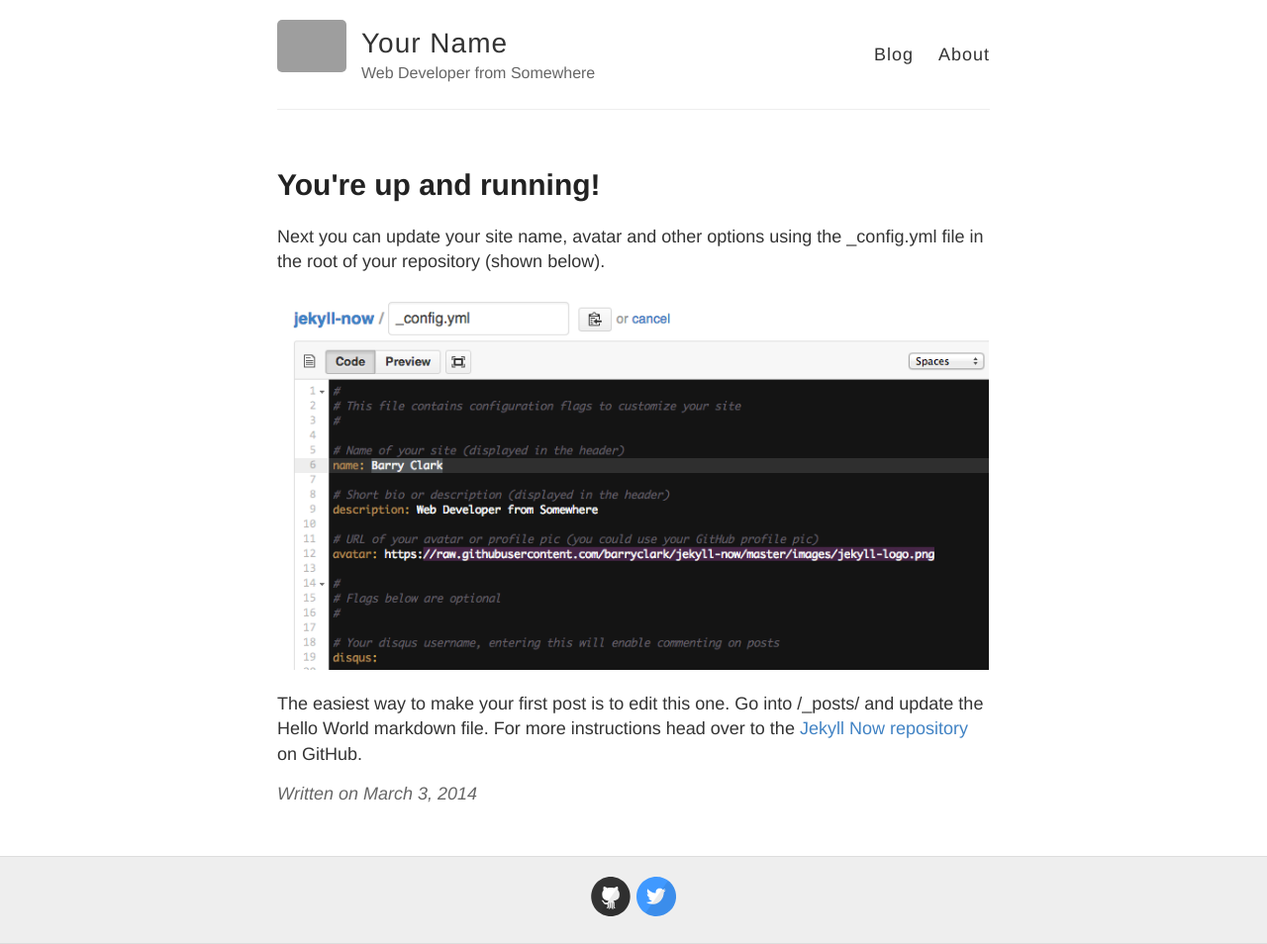
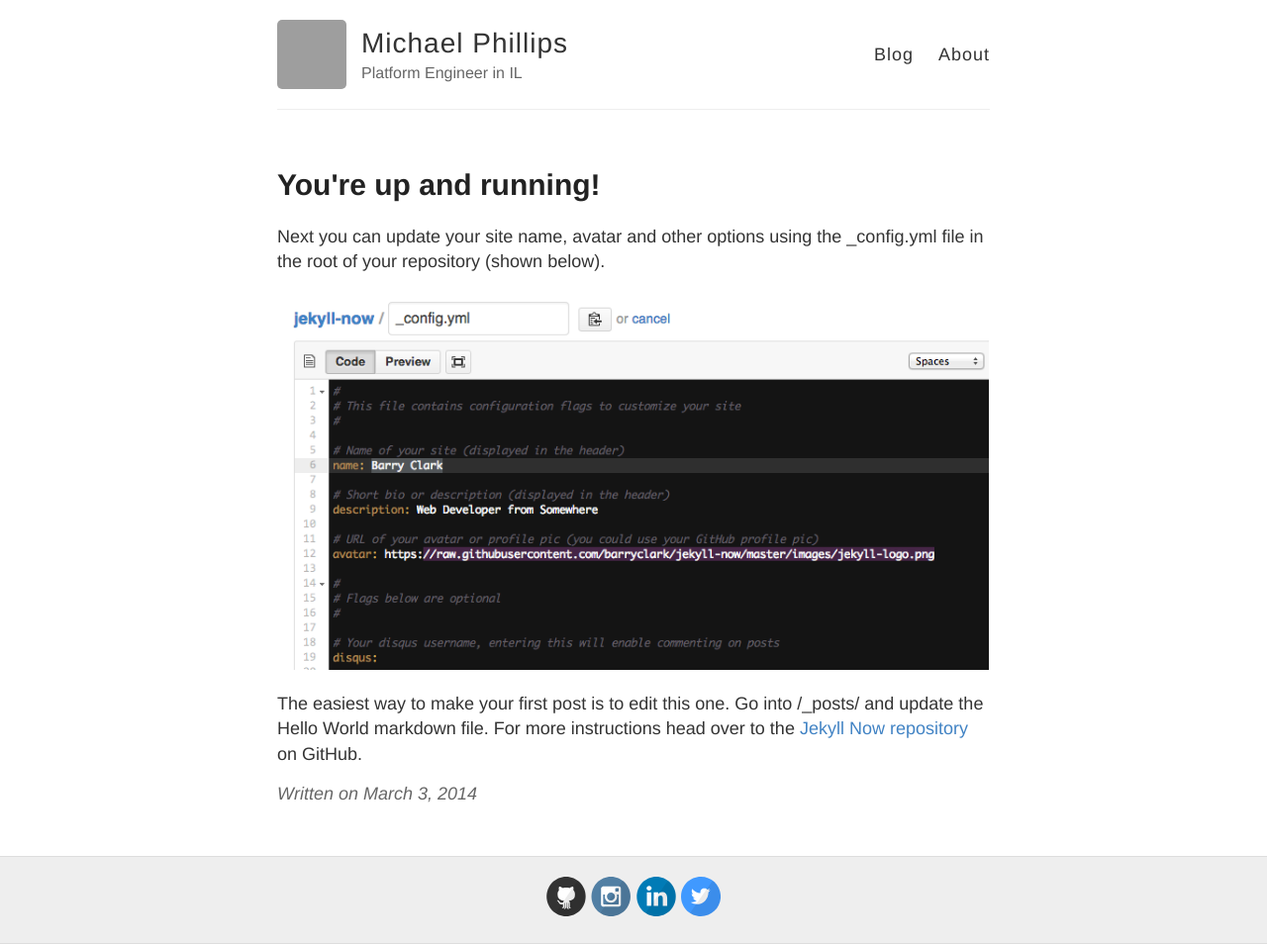
Before and after one commit to mikeandrewphillips/mikeandrewphillips.github.io, a Jekyll site: the page built from _posts/2014-3-3-Hello-World.md, in a window 1280 px wide. Shown: the whole page at 99% size. Built offline with Jekyll 4.4.1, drawn with Linux system fonts in a browser that asks for light colours; grey boxes are pictures that could not be loaded.

Commit message:
Update with Personal Info

```diff
--- a/_config.yml
+++ b/_config.yml
@@ -3,13 +3,13 @@
 #
 
 # Name of your site (displayed in the header)
-name: Your Name
+name: Michael Phillips
 
 # Short bio or description (displayed in the header)
-description: Web Developer from Somewhere
+description: Platform Engineer in IL
 
 # URL of your avatar or profile pic (you could use your GitHub profile pic)
-avatar: https://raw.githubusercontent.com/barryclark/jekyll-now/master/images/jekyll-logo.png
+avatar: https://avatars.githubusercontent.com/u/39918188
 
 #
 # Flags below are optional
@@ -21,12 +21,12 @@ footer-links:
   email:
   facebook:
   flickr:
-  github: barryclark/jekyll-now
-  instagram:
-  linkedin:
+  github: mikeandrewphillips
+  instagram: mikeandrewphillips
+  linkedin: mikeandrewphillips
   pinterest:
   rss: # just type anything here for a working RSS icon
-  twitter: jekyllrb
+  twitter: MAndrewPhillips
   stackoverflow: # your stackoverflow profile, e.g. "users/50476/bart-kiers"
   youtube: # channel/<your_long_string> or user/<user-name>
   googleplus: # anything in your profile username that comes after plus.google.com/
```
